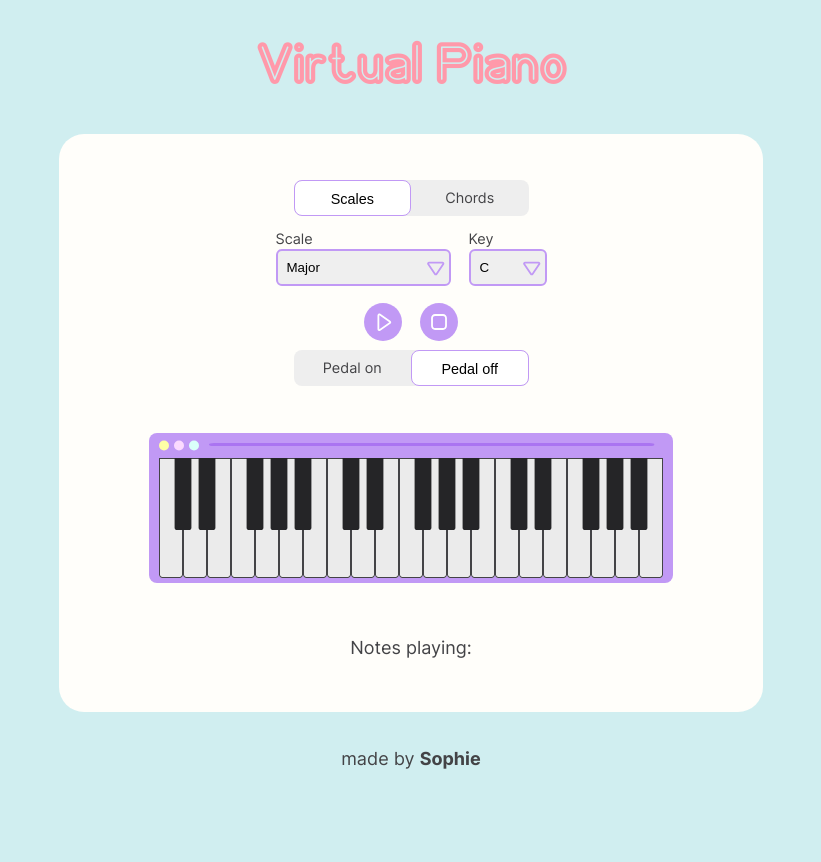
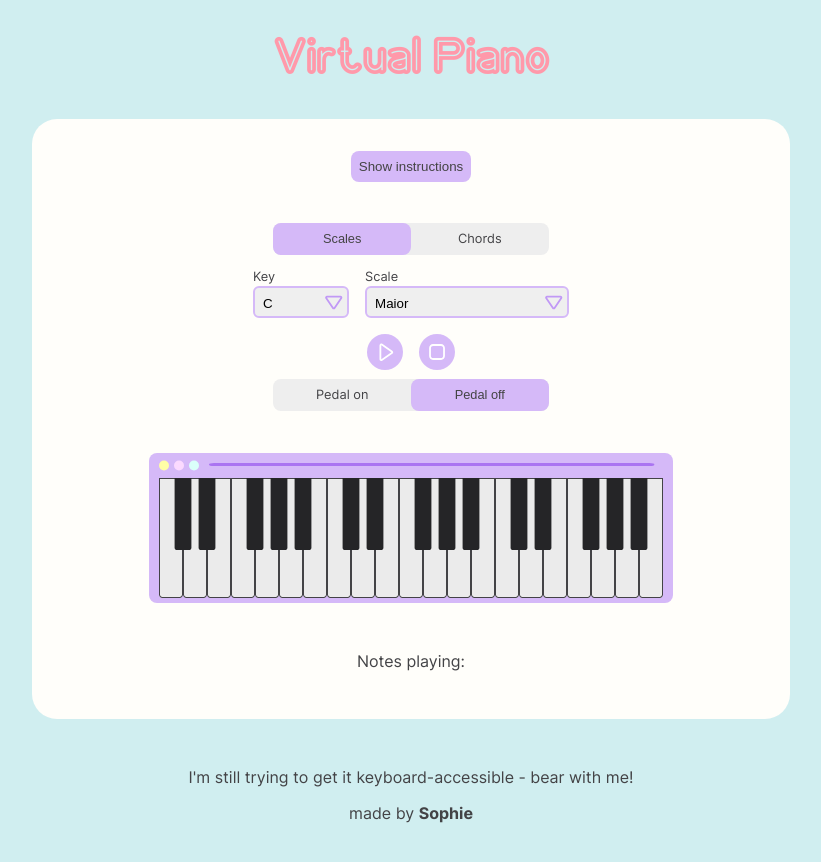
Before and after one commit to icodeocean/pianist, a Next.js app: page / in a window 1280 px wide. Shown: the top 862 px of the page, without its empty margins (229-1050 px from the left). Before the commit the page ends 805 px from the top, so only its background shows below. Built offline with nearby package versions, Linux system fonts and the light colour scheme.

Commit message:
add instructions

```diff
--- a/components/Player/Piano/index.tsx
+++ b/components/Player/Piano/index.tsx
@@ -87,21 +87,36 @@ export default function Piano({
     keyColour === "w" ? whiteKeys.push(key) : blackKeys.push(key)
   }
 
+  function handleKeyAction(event: KeyboardEvent, callback: () => void) {
+    if (event.key === " " || event.code === "Space") {
+      callback()
+    }
+  }
+
   function Key({ colour, id, x }: KeyProps) {
+    const playNote = () => (pedal ? null : play(id))
+    const stopNote = () => (pedal ? null : stop(id))
     const props = {
       className: cx(styles.key, {
         [styles.pressed]: currentNotes.includes(id)
       }),
       onClick: () => toggleNote(id),
-      onMouseDown: () => (pedal ? null : play(id)),
+      onMouseDown: playNote,
       role: "button",
-      onMouseOut: () => (pedal ? null : stop(id)),
-      onMouseUp: () => (pedal ? null : stop(id)),
-      tabIndex: id,
+      onMouseOut: stopNote,
+      onMouseUp: stopNote,
+      onKeyPress: (e: KeyboardEvent) =>
+        handleKeyAction(e, () => toggleNote(id)),
+      onKeyDown: (e: KeyboardEvent) => handleKeyAction(e, playNote),
+      onKeyUp: (e: KeyboardEvent) => handleKeyAction(e, stopNote),
+      tabIndex: x + 10,
       key: id,
       "data-keyid": id
     }
+
+    /* Note to reader: ordinarily I'd use a button for stuff like this, but you can't have a button inside an SVG */
     return colour === "w" ? (
+      // @ts-expect-error
       <g {...props}>
         <path
           d={`M${
@@ -117,6 +132,7 @@ export default function Piano({
         />
       </g>
     ) : (
+      // @ts-expect-errorw
       <g {...props}>
         <path
           d={`M${
--- a/components/Player/Player.module.scss
+++ b/components/Player/Player.module.scss
@@ -4,6 +4,7 @@
     &:first-of-type {
       margin-right: 1rem;
     }
+    cursor: pointer;
     display: inline-flex;
     align-items: center;
     justify-content: center;
@@ -11,7 +12,10 @@
     appearance: none;
     padding: 0.5rem;
     border: 0;
-    background: var(--accent)
+    background: var(--accent);
+    &:hover {
+      background: var(--highlight)
+    }
   }
 
 }
--- a/components/Player/index.tsx
+++ b/components/Player/index.tsx
@@ -163,16 +163,38 @@ export default function Player({ scale, chord, mode }: Props) {
         <button
           onClick={() => (mode === "scale" ? playScale() : playChord())}
           type="button"
+          tabIndex={6}
+          title="Play"
         >
           <span className="visually-hidden">Play</span>
           <img alt="" src="/images/play.svg" className={styles.icon} />
         </button>
-        <button onClick={() => stopAll()} type="button">
+        <button
+          onClick={() => stopAll()}
+          title="Stop"
+          type="button"
+          tabIndex={7}
+        >
           <span className="visually-hidden">Stop</span>
           <img alt="" src="/images/stop.svg" className={styles.icon} />
         </button>
       </div>
-      <Toggle legend="Enable/disable pedal" onChange={() => setPedal(!pedal)} optionLeft={{ id: 'pedal-on', value: 'on', checked: pedal, label: 'Pedal on' }} optionRight={{ id: 'pedal-off', value: 'off', checked: !pedal, label: 'Pedal off' }} />
+      <Toggle
+        legend="Enable/disable pedal"
+        onChange={() => setPedal(!pedal)}
+        optionLeft={{
+          tabIndex: 8,
+          value: "pedal-on",
+          checked: pedal,
+          label: "Pedal on"
+        }}
+        optionRight={{
+          tabIndex: 9,
+          value: "pedal-off",
+          checked: !pedal,
+          label: "Pedal off"
+        }}
+      />
       <Piano
         octaves={3}
         currentNotes={currentNotes}
--- a/components/Toggle/Toggle.module.scss
+++ b/components/Toggle/Toggle.module.scss
@@ -24,6 +24,7 @@
 
     .label {
       cursor: pointer;
+      border-radius: 8px;
       position: relative;
       width: 50%;
       height: 100%;
@@ -37,11 +38,7 @@
       opacity: 0;
       &:focus {
         & + .label {
-          border: 1px solid blue;
-        }
-
-        & ~ .switch {
-          border: 1px solid blue;
+          box-shadow: 0px 0px 1px 3px var(--cherry-blossom-70);
         }
       }
     }
@@ -53,22 +50,19 @@
       transition: all 0.2s ease-out;
       position: absolute;
       top: 0;
+      left: 0;
       padding: 0;
       width: 50%;
       font-variation-settings: "wght" 700;
       height: 100%;
-      border: solid 1px var(--accent);
-      background-color: white;
-      left: 0;
+      color: #444444;
+      border:0;
+      background-color:  var(--accent);
+;
 
-      &:hover {
-        border: 1px solid var(--accent);
-        background: white;
-      }
 
-      &:active {
-        background: darken(grey, 5%);
-        border: 1px solid var(--accent);
+      &:active, &:hover {
+        background: var(--highlight);
       }
     }
 
--- a/components/Toggle/index.tsx
+++ b/components/Toggle/index.tsx
@@ -1,21 +1,21 @@
-import { SyntheticEvent } from 'react'
-import cx from 'classnames'
-import styles from './Toggle.module.scss'
+import { SyntheticEvent } from "react"
+import cx from "classnames"
+import styles from "./Toggle.module.scss"
 type Option = {
-  id: string,
-  label: string,
-  value: string,
-  checked: boolean,
-
+  label: string
+  value: string
+  checked: boolean
+  tabIndex: number
 }
 type Props = {
-  legend: string,
-  onChange: (e: SyntheticEvent<HTMLInputElement | HTMLLabelElement | HTMLButtonElement>) => void,
-  optionLeft: Option,
-  optionRight: Option,
-  className?: string,
+  legend: string
+  onChange: (
+    e: SyntheticEvent<HTMLInputElement | HTMLLabelElement | HTMLButtonElement>
+  ) => void
+  optionLeft: Option
+  optionRight: Option
+  className?: string
 }
-
 
 export default function Toggle({
   legend,
@@ -28,21 +28,21 @@ export default function Toggle({
   return (
     <fieldset
       {...otherProps}
-      className={cx(styles['toggle-fieldset'], className)}
+      className={cx(styles["toggle-fieldset"], className)}
     >
       <legend className="visually-hidden">{legend}</legend>
       <div className={styles.toggle}>
         <input
           type="radio"
-          id={optionLeft.id}
+          id={optionLeft.value}
           value={optionLeft.value}
-          key={optionLeft.id}
           onChange={onChange}
           className={styles.input}
           checked={optionLeft.checked}
+          tabIndex={optionLeft.tabIndex}
         />
         <label
-          htmlFor={optionLeft.id}
+          htmlFor={optionLeft.value}
           className={styles.label}
           onClick={optionRight.checked ? onChange : undefined}
         >
@@ -50,15 +50,15 @@ export default function Toggle({
         </label>
         <input
           type="radio"
-          id={optionRight.id}
+          id={optionRight.value}
           value={optionRight.value}
-          key={optionRight.id}
           checked={optionRight.checked}
           onChange={onChange}
           className={styles.input}
+          tabIndex={optionRight.tabIndex}
         />
         <label
-          htmlFor={optionRight.id}
+          htmlFor={optionRight.value}
           className={styles.label}
           onClick={optionRight.checked ? onChange : undefined}
         >
--- a/pages/index.tsx
+++ b/pages/index.tsx
@@ -1,8 +1,8 @@
 import Head from "next/head"
 import { useState } from "react"
+import cx from "classnames"
 import Player from "../components/Player"
 import Toggle from "../components/Toggle"
-
 import styles from "../styles/Home.module.scss"
 import { calcChord, Chords } from "../utils/chords"
 import { notes, SharpToFlat } from "../utils/notes"
@@ -13,6 +13,7 @@ export default function Home() {
   const [mode, setMode] = useState<"scale" | "chord">("scale")
   const [scale, setScale] = useState(Scales.MAJOR)
   const [chord, setChord] = useState(Chords.MAJOR)
+  const [showInstructions, setShowInstructions] = useState(false)
   return (
     <div className={styles.container}>
       <Head>
@@ -22,29 +23,71 @@ export default function Home() {
         <h1 className={styles.title}>Virtual Piano</h1>
       </header>
       <main className={styles.main}>
+        <button
+          className={styles["instructions-button"]}
+          tabIndex={1}
+          onClick={() => setShowInstructions(!showInstructions)}
+          aria-hidden="true"
+        >
+          {showInstructions ? "Hide instructions" : "Show instructions"}
+        </button>
+        <div
+          className={cx(styles.instructions, {
+            [styles["instructions-expanded"]]: showInstructions
+          })}
+        >
+          <p>
+            Choose scales or chords, select the key and scale you want, then hit
+            the play button to see and hear all the notes!
+          </p>
+          <p>
+            Press the piano keys to hear the notes. You can switch on the pedal
+            to keep notes held.
+          </p>
+          <p>
+            May not work on mobile devices, sorry!
+            <br /> Sometimes the notes get stuck... refresh the page to clear it
+            and start again.
+          </p>
+        </div>
         <Toggle
           legend="Operating mode"
           onChange={(e) => setMode(mode === "scale" ? "chord" : "scale")}
           optionLeft={{
-            id: "scale",
             label: "Scales",
+            tabIndex: 2,
             value: "scale",
             checked: mode === "scale"
           }}
           optionRight={{
-            id: "chord",
             value: "chord",
+            tabIndex: 3,
             label: "Chords",
             checked: mode === "chord"
           }}
         />
         <div className={styles.selectors}>
+          <div className={styles["select-wrapper"]}>
+            <label htmlFor="key">Key</label>
+            <select
+              id="key"
+              value={key}
+              tabIndex={4}
+              onChange={(e) => setKey(e.target.value)}
+            >
+              {notes.map((n) => (
+                <option key={n} value={n}>
+                  {n.includes("#") ? `${n}/${SharpToFlat[n]}` : n}
+                </option>
+              ))}
+            </select>
+          </div>
           {mode === "scale" && (
             <div className={styles["select-wrapper"]}>
               <label htmlFor="scale">Scale</label>
-              <div className={styles.select}>
               <select
                 id="scale"
+                tabIndex={5}
                 value={scale}
                 onChange={(e) => setScale(e.target.value)}
               >
@@ -55,13 +98,12 @@ export default function Home() {
                 ))}
               </select>
             </div>
-            </div>
           )}
           {mode === "chord" && (
             <div className={styles["select-wrapper"]}>
               <label htmlFor="chord">Chord</label>
-              <div className={styles.select}>
               <select
+                tabIndex={5}
                 id="chord"
                 value={chord}
                 onChange={(e) => setChord(e.target.value)}
@@ -73,24 +115,7 @@ export default function Home() {
                 ))}
               </select>
             </div>
-            </div>
           )}
-          <div className={styles["select-wrapper"]}>
-            <label htmlFor="key">Key</label>
-            <div className={styles.select}>
-              <select
-                id="key"
-                value={key}
-                onChange={(e) => setKey(e.target.value)}
-              >
-                {notes.map((n) => (
-                  <option key={n} value={n}>
-                    {n.includes("#") ? `${n}/${SharpToFlat[n]}` : n}
-                  </option>
-                ))}
-              </select>
-            </div>
-          </div>
         </div>
         <Player
           mode={mode}
@@ -100,6 +125,8 @@ export default function Home() {
       </main>
 
       <footer className={styles.footer}>
+        <p>I'm still trying to get it keyboard-accessible - bear with me!</p>
+        <p>
           made by{" "}
           <a
             href="https://localghost.dev"
@@ -108,6 +135,7 @@ export default function Home() {
           >
             Sophie
           </a>
+        </p>
       </footer>
     </div>
   )
--- a/styles/Home.module.scss
+++ b/styles/Home.module.scss
@@ -11,7 +11,9 @@
     font-family: "Neon Glow", cursive;
     color: hsl(350, 100%, 80%);
   }
+
   .main {
+    max-width: 60%;
     border-radius: 25px;
     padding: 2rem 5rem;
     background: hsl(43, 100%, 99%);
@@ -19,10 +21,32 @@
     flex-direction: column;
     justify-content: center;
     align-items: center;
+    .instructions {
+      &-button  {
+        cursor: pointer;
+        display: block;
+        border-radius: 8px;
+        padding: 0.5rem;
+        font-variation-settings: "wght" 700;
+        color: #444444;
+        border:0;
+        background-color:  var(--accent);
+        &:hover {
+          background-color: var(--highlight);
+        }
+      }
+      height: 0;
+      overflow: hidden;
+      border-radius: 6px;
+      max-width: 80%;
+      padding: 1rem;
+      &-expanded {
+        height: auto;
+       }
+    }
   }
 
-  .select {
-    &-wrapper {
+  .select-wrapper {
       label {
         display: inline-block;
         font-size: 0.8rem;
@@ -31,9 +55,8 @@
       &:first-of-type {
         margin-right: 1rem;
       }
-    }
-    height: 2rem;
-    select {
+      select {
+      height: 2rem;
       width: 100%;
       appearance: none;
       border-radius: 6px;
@@ -46,7 +69,7 @@
       auto,
       34px 100%,
       1px 100%;
-  background-repeat: no-repeat;
+      background-repeat: no-repeat;
     }
 
   }
@@ -56,6 +79,7 @@
     align-items: center;
   }
   .footer {
+    text-align: center;
     padding: 2rem 0;
   }
 }
--- a/styles/globals.scss
+++ b/styles/globals.scss
@@ -25,7 +25,7 @@ body {
   color: var(--fg);
   padding: 0;
   margin: 0;
-  font-size: 18px;
+  font-size: 16px;
   font-family: "Inter var", sans-serif;
 }
 
@@ -45,8 +45,10 @@ a {
 :root {
   --fg: hsl(240, 2%, 27%);
   --fg-15: hsl(240, 2%, 15%);
-  --accent: hsl(266, 82%, 78%);
-  --cherry-blossom-86: hsla(350, 100%, 86%, 1);
+  --accent: hsl(266, 82%, 85%);
+  --accent-68: hsl(266, 82%, 68%);
+  --accent-88: hsl(266, 82%, 88%);
+  --highlight: hsla(350, 100%, 86%, 1);
   --cherry-blossom-70: hsla(350, 100%, 70%, 1);
 }
 
@@ -59,3 +61,12 @@ a {
   white-space: nowrap;
   width: 1px;
 }
+
+button, input, a, select {
+  &:focus {
+    outline: none;
+  }
+  &:focus-visible {
+    box-shadow: 0px 0px 2px 3px var(--cherry-blossom-70);
+  }
+}
```
Also changed, not shown: components/Player/Piano/Piano.module.scss (+3 -4 lines). Lines whose indentation alone changed are shown as unchanged.
